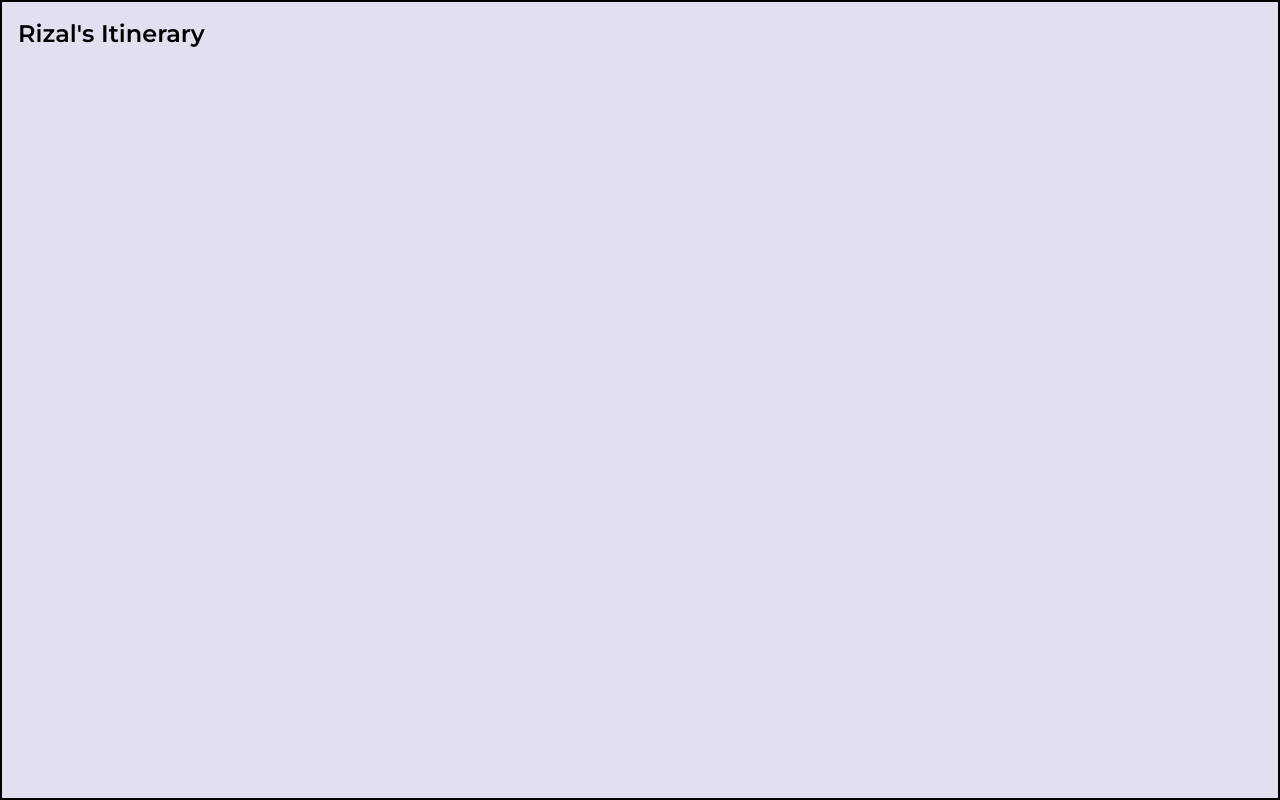
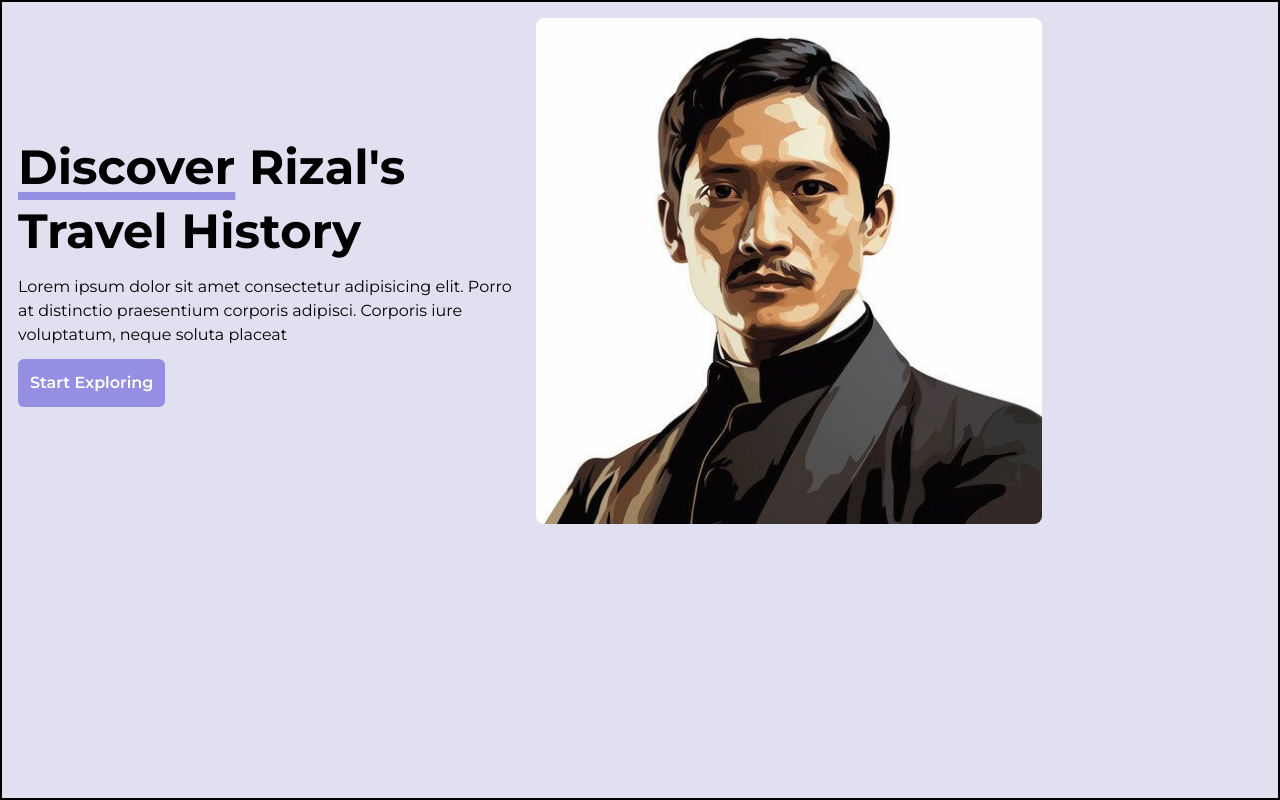
Before and after one commit to Jaizzer/rizal-itinerary, a React (Vite) app: page / in a window 1280 px wide. Built offline with nearby package versions, Linux system fonts and the light colour scheme.

Commit message:
feat: Create hero section

```diff
--- a/src/HomePage.tsx
+++ b/src/HomePage.tsx
@@ -1,10 +1,35 @@
+import type { JSX } from 'react';
+
+import homePageImage1 from './assets/home-page-image-1.jpg';
 import Page from './Page';
-import type { JSX } from 'react';
 
 export default function HomePage(): JSX.Element {
 	return (
 		<Page>
-			<h1 className='text-2xl font-semibold'>Rizal's Itinerary</h1>
+			<main className="grid gap-10 max-w-[1024px]">
+				<section className="grid gap-3 md:grid-cols-2">
+					<img
+						className="rounded-lg max-w-65 justify-self-center md:max-w-full md:col-start-2 md:row-span-full md:justify-self-end"
+						src={homePageImage1}
+					/>
+					<div className="self-center grid gap-3">
+						<h1 className="text-3xl md:text-5xl font-bold leading-11 md:leading-16">
+							<span className="underline decoration-primary decoration-5 md:decoration-8 underline-offset-8">
+								Discover
+							</span>{' '}
+							Rizal's Travel History
+						</h1>
+						<p>
+							Lorem ipsum dolor sit amet consectetur adipisicing elit. Porro at
+							distinctio praesentium corporis adipisci. Corporis iure voluptatum,
+							neque soluta placeat
+						</p>
+						<button className="bg-primary hover:bg-accent justify-self-start rounded-md p-3 text-center font-semibold text-white">
+							Start Exploring
+						</button>
+					</div>
+				</section>
+			</main>
 		</Page>
 	);
 }
```
Also changed, not shown: src/assets/home-page-image-1.jpg (added).
